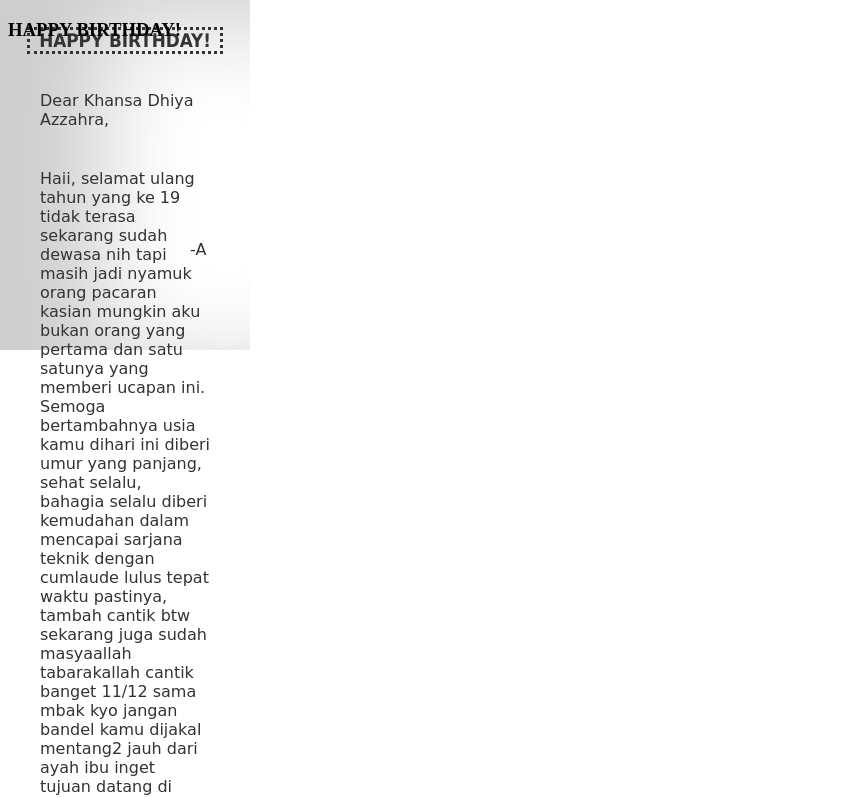
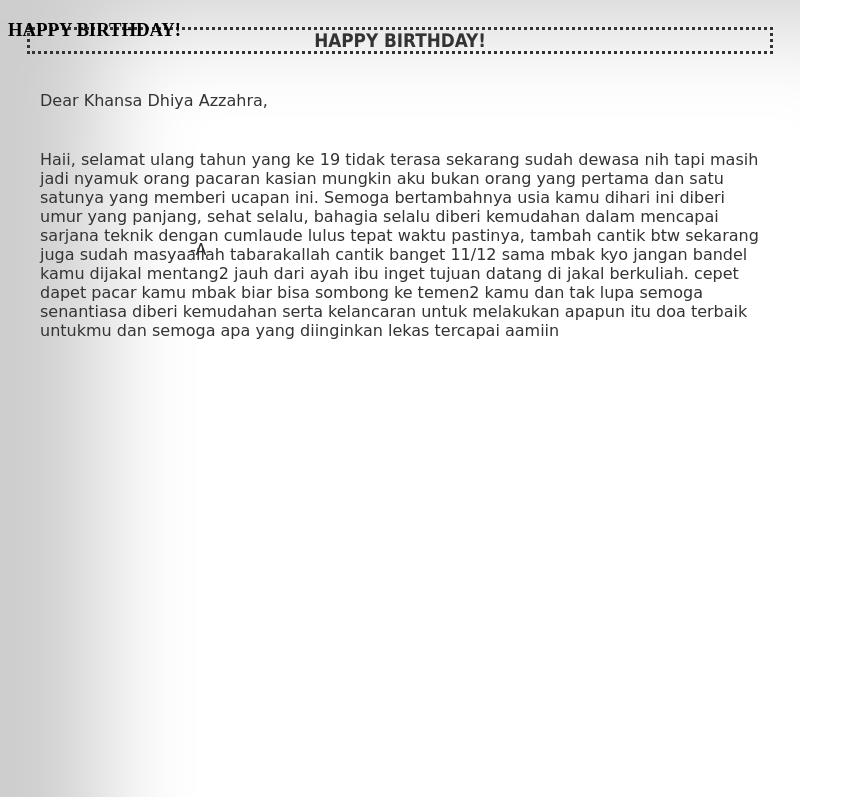
Before and after one commit to adiityaap/birthday-card-caca, a plain HTML site: page index.html in a window 1280 px wide. Shown: the top 797 px of the page, without its empty margins (0-863 px from the left). Drawn offline with Linux system fonts and the light colour scheme.

Commit message:
Update style.css

```diff
--- a/style.css
+++ b/style.css
@@ -12,8 +12,8 @@ border-bottom: 10px solid #06d6a0;
   .cardInside {
     position: absolute;
     background-color: #fff;
-    width: 250px;
-    height:350px;
+    width: 800px;
+    height:1000px;
     z-index:-1;
     left:0;
     top:0;
```
